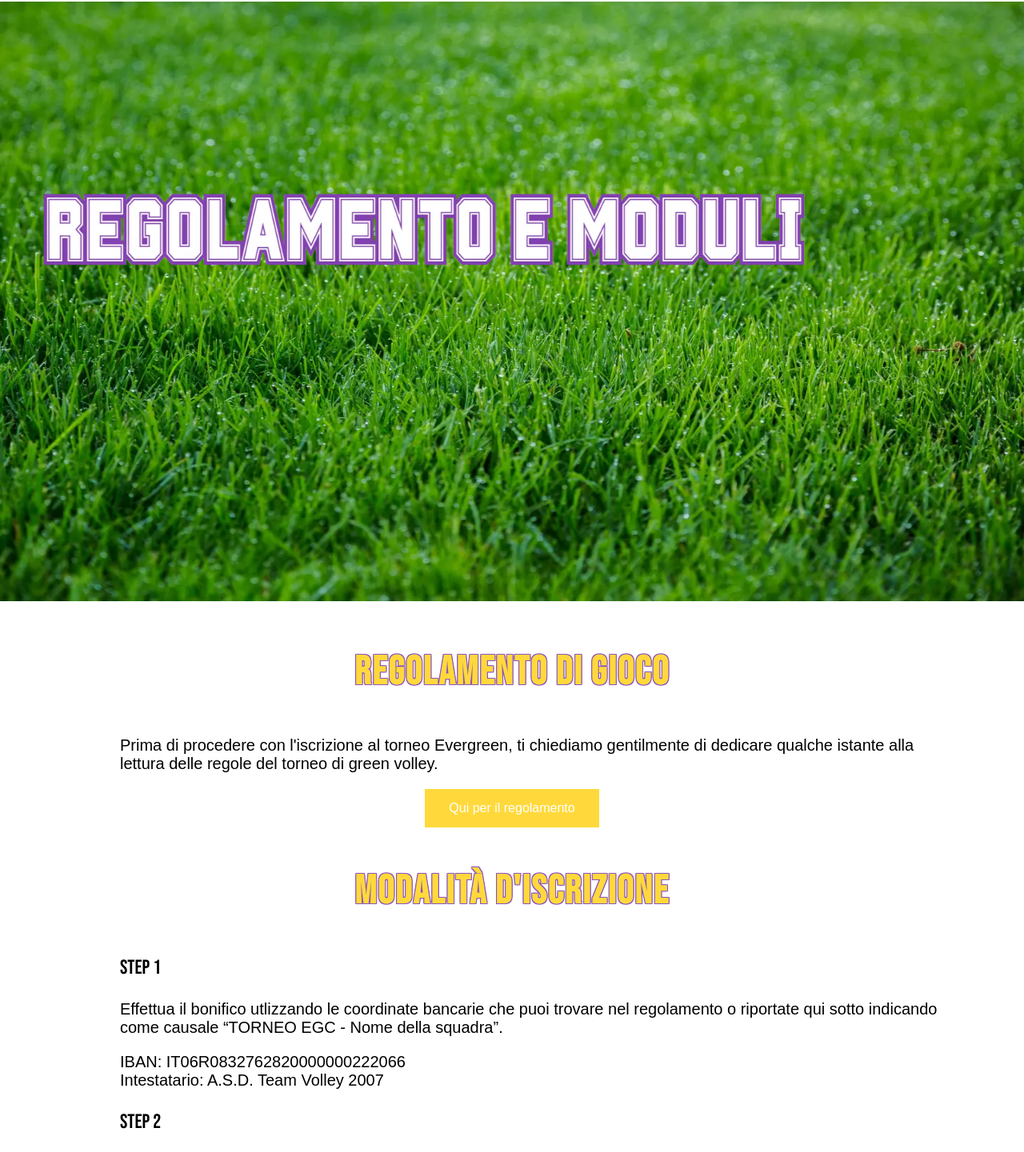
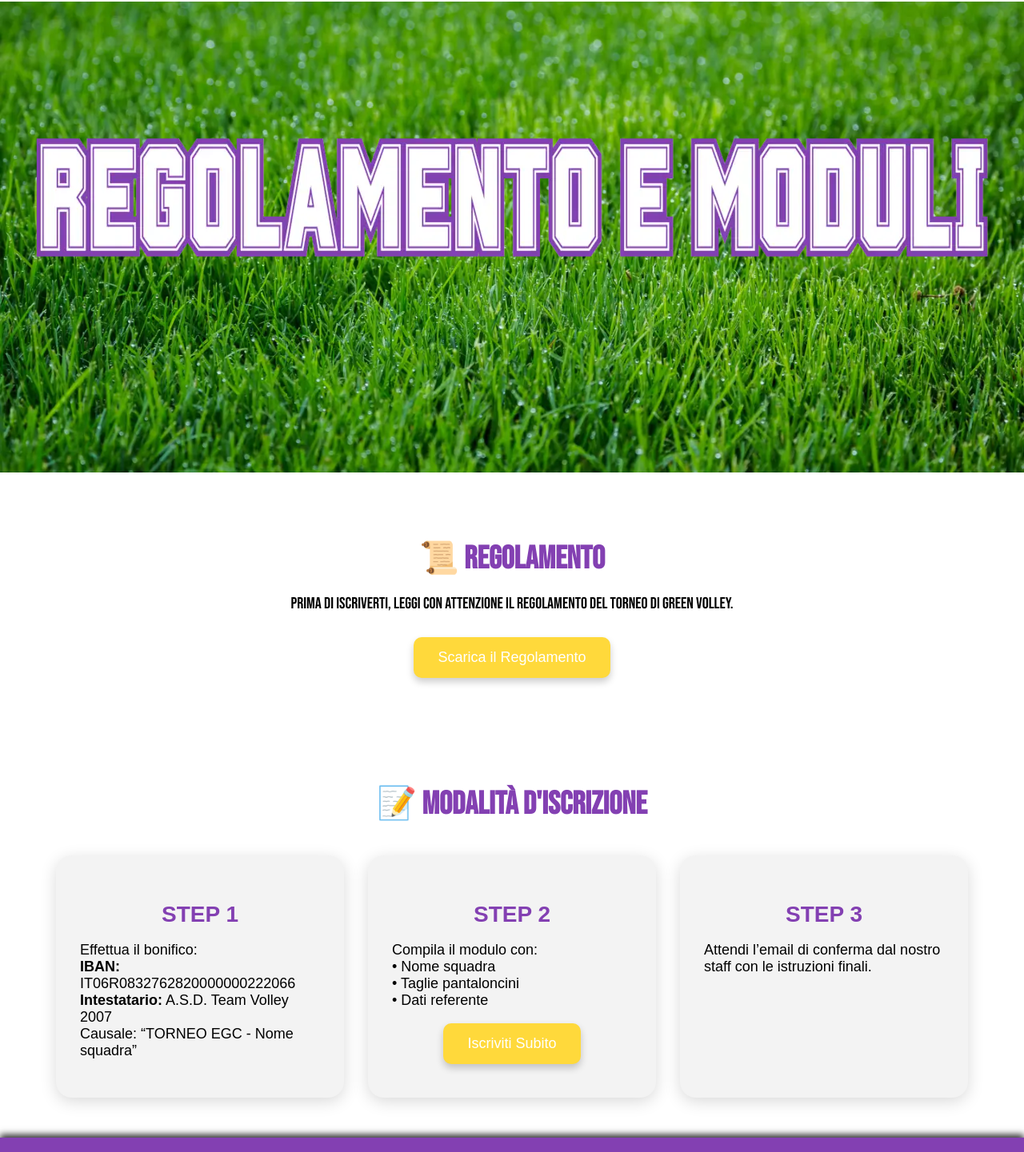
Before and after one commit to Porpo46/Evergreencup2k25, an Angular app: page /moduli in a window 1280 px wide. Shown: the part 108-1549 px from the top of the page at 80% size. Built offline with nearby package versions, Linux system fonts and the light colour scheme.

Commit message:
aggiornata sezione moduli

```diff
--- a/src/app/moduli/moduli.component.css
+++ b/src/app/moduli/moduli.component.css
@@ -1,127 +1,111 @@
-.moduli-container {
+.hero-section {
+  text-align: center;
+  background: url('../../assets/images/sfondo_home.webp') center/cover no-repeat;
+  padding: 20px 20px 60px;
+  color: white;
+}
+.moduli-hero {
   position: relative;
-  z-index: 1;
+  height: 60vh;
+  overflow: hidden;
 }
 
-.regolamento {
-  height: 300px;
-  width: 75%;
-  position: absolute;
-  top: 150px;
-  left: 50px;
-  z-index: 2;
+.sfondo-hero {
+  width: 100%;
+  height: 100%;
+  object-fit: cover;
+  filter: brightness(0.4);
 }
 
-.sfondo-moduli{
-  width: 100%;
-  height: 750px;
+.overlay {
+  position: absolute;
+  top: 50%;
+  left: 50%;
+  transform: translate(-50%, -50%);
+  text-align: center;
+  color: #FFD93B;
+  font-family: 'Poppins', sans-serif;
+  text-shadow: 2px 2px #000;
 }
 
-.container {
-  text-align: center;
-  padding-bottom: 20px;
+.overlay h1 {
+  font-size: 50px;
+  margin-bottom: 10px;
 }
 
-.title-mod{
-    font-size: 50px;
-    color: #FFD93B;
-    text-transform: uppercase;
-    font-weight: bold; /* Rendi il testo in grassetto */
-    letter-spacing: 2px;
-    -webkit-text-stroke: 0.1px #8c53c0; /* Per Chrome e Safari */
-    text-shadow:
-    -1px -1px 0 #8c53c0,
-     1px -1px 0 #8c53c0,
-    -1px  1px 0 #8c53c0,
-     1px  1px 0 #8c53c0; /* Ombra del testo per simulare il contorno */
+.moduli-section {
+  text-align: center;
+  padding: 50px 20px;
 }
 
-.container button {
-  background-color: #FFD93B; /* Giallo */
-  color: #fff;
-  border: none;
-  padding: 15px 30px; /* Aumentato il padding per renderlo più evidente */
-  font-size: 16px;
-  cursor: pointer;
-  display: inline-block; /* Per centrare il pulsante */
+.moduli-section h2 {
+  font-size: 40px;
+  color: #8340B2;
+  text-transform: uppercase;
+  margin-bottom: 20px;
 }
 
-.container button:hover {
-  background-color: #8340B2; /* Giallo più scuro */
-}
-
-.descrizione{
-  text-align: left;
-  margin-left: 150px;
-  margin-right: 100px;
-  font-family: 'Poppins', sans-serif;
+.descrizione {
+  max-width: 700px;
+  margin: 0 auto 30px;
   font-size: 20px;
 }
 
-.elenco-iscrizioni{
-  text-align: left;
-  margin-left: 150px;
-  margin-right: 100px;
+.moduli-section button {
+  background-color: #FFD93B;
+  color: #fff;
+  border: none;
+  padding: 15px 30px;
+  font-size: 18px;
+  border-radius: 10px;
+  cursor: pointer;
+  transition: all 0.3s ease;
+  box-shadow: 0 5px 10px rgba(0, 0, 0, 0.2);
 }
 
-.step{
-  font-size: 25px;
+.moduli-section button:hover {
+  background-color: #8340B2;
+  transform: scale(1.05);
 }
 
-.post-step{
-  font-family: 'Poppins', sans-serif;
-  font-size: 20px;
+.steps {
+  display: flex;
+  flex-wrap: wrap;
+  justify-content: center;
+  gap: 30px;
+  margin-top: 40px;
 }
 
-.iban{
+.step-box {
+  background-color: #f3f3f3;
+  padding: 30px;
+  border-radius: 20px;
+  width: 300px;
+  box-shadow: 0 5px 20px rgba(0, 0, 0, 0.15);
   font-family: 'Poppins', sans-serif;
-  font-size: 20px;
 }
 
+.step-box h3 {
+  color: #8340B2;
+  font-size: 28px;
+  margin-bottom: 15px;
+}
 
+.step-box p {
+  font-size: 18px;
+  text-align: left;
+}
 
+@media (max-width: 768px) {
+  .overlay h1 {
+    font-size: 30px;
+  }
 
+  .moduli-section h2 {
+    font-size: 30px;
+  }
 
-
-@media (max-width: 950px) {
-  .regolamento {
-    left: 20px; /* Riduci il margine sinistro */
-    top: 50px;
-    height: 200px;
+  .step-box {
     width: 90%;
   }
-
-  .title-mod{
-    font-size: 40px;
-    -webkit-text-stroke: 0.5px #8c53c0; /* Per Chrome e Safari */
-  }
-
-  .sfondo-moduli {
-    height: 300px; /* Riduci l'altezza */
-  }
-
-  .descrizione{
-    margin-left: 0px;
-    margin-right: 0px;
-    font-size: 20px;
-  }
-
-  .elenco-iscrizioni{
-    margin-left: 0px;
-    margin-right: 0px;
-  }
-
-  .container{
-    padding: 20px;
-  }
-
-  .iban{
-    font-size: 20px;
-  }
-
-  .post-step{
-    text-align: left;
-    font-size: 20px;
-  }
-
 }
--- a/src/app/moduli/moduli.component.html
+++ b/src/app/moduli/moduli.component.html
@@ -1,31 +1,39 @@
-<div class="moduli-container">
-  <img src="assets/images/regolamento.webp" alt="Title Evergreen" class="regolamento">
-  <img _ngcontent-ng-c3276724310="" src="assets/images/sfondo_home.webp" alt="sfondo-moduli" class="sfondo-moduli" loading="lazy">
+<div class="hero-section">
+  <img src="assets/images/regolamento.webp" alt="EverGreenCup Regolamento" class="hero-title">
 </div>
 
-<div class="container">
-  <h3 class="title-mod">Regolamento di gioco</h3>
+<section class="moduli-section">
+  <h2>📜 Regolamento</h2>
+  <p class="descrizione">
+    Prima di iscriverti, leggi con attenzione il regolamento del torneo di Green Volley.
+  </p>
+  <button (click)="apriRegolamento()">Scarica il Regolamento</button>
+</section>
 
-  <p class="descrizione">Prima di procedere con l'iscrizione al torneo Evergreen, ti chiediamo gentilmente di dedicare qualche istante
-     alla lettura delle regole del torneo di green volley.</p>
+<section class="moduli-section">
+  <h2>📝 Modalità d'iscrizione</h2>
 
-  <button (click)="apriRegolamento()">Qui per il regolamento</button>
+  <div class="steps">
+    <div class="step-box">
+      <h3>STEP 1</h3>
+      <p>Effettua il bonifico:<br>
+         <strong>IBAN:</strong> IT06R0832762820000000222066<br>
+         <strong>Intestatario:</strong> A.S.D. Team Volley 2007<br>
+         Causale: “TORNEO EGC - Nome squadra”</p>
+    </div>
 
-  <h3 class="title-mod">Modalità d'iscrizione</h3>
+    <div class="step-box">
+      <h3>STEP 2</h3>
+      <p>Compila il modulo con:<br>
+         • Nome squadra<br>
+         • Taglie pantaloncini<br>
+         • Dati referente</p>
+      <button onclick="window.open('https://forms.gle/hhxGF4LAeENMjF6PA', '_blank')">Iscriviti Subito</button>
+    </div>
 
-  <div class="elenco-iscrizioni">
-    <p class="step">STEP 1</p>
-    <p class="post-step">Effettua il bonifico utlizzando le coordinate bancarie che puoi trovare nel regolamento o riportate qui sotto indicando come causale “TORNEO EGC - Nome della squadra”.</p>
-    <p class="iban">IBAN: IT06R0832762820000000222066<br>Intestatario: A.S.D. Team Volley 2007 </p>
-    <p class="step">STEP 2</p>
-    <p class="post-step">Iscriviti utilizzando il pulsante qui sotto. Ti basterà solamente:<br> - Nome della squadra<br> - Taglie dei pantaloncini<br> - Dati del referente</p>
+    <div class="step-box">
+      <h3>STEP 3</h3>
+      <p>Attendi l’email di conferma dal nostro staff con le istruzioni finali.</p>
+    </div>
   </div>
-  <button onclick="window.open('https://forms.gle/hhxGF4LAeENMjF6PA', '_blank')">Iscriviti subito</button>
-  <div class="elenco-iscrizioni">
-    <p class="step">STEP 3</p>
-    <p class="post-step">Attendi la conferma via email da parte del nostro staff per ricevere indicazioni sui passi successivi</p>
-  </div>
-
-<!-- <button (click)="apriIscrizioni()">Qui per i moduli di iscrizione</button> -->
-
-</div>
+</section>
```
